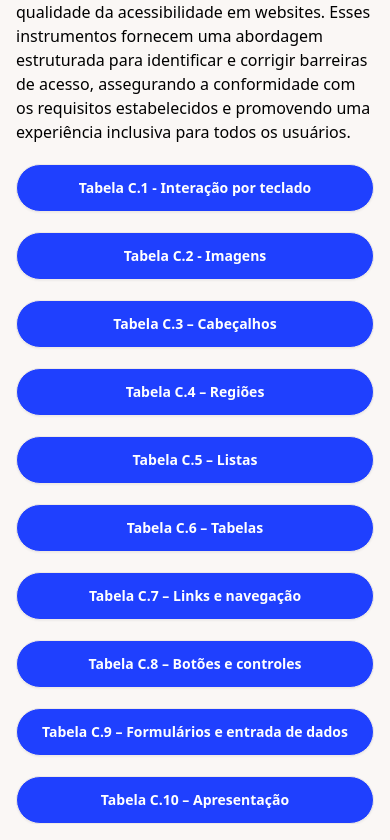
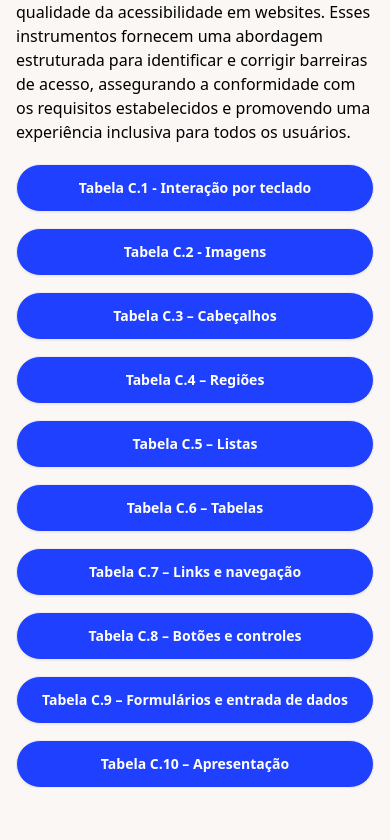
Before and after one commit to cwtshh/guia-acessibilidade-ihc, a React (Vite) app: page /abnt in a window 390 px wide. Shown: the part 1696-2536 px from the top of the page. After the commit the page ends 2500 px from the top, so only its background shows below. Built offline with nearby package versions, Linux system fonts and the light colour scheme.

Commit message:
fazendeiro

```diff
--- a/src/pages/abnt/Abnt.tsx
+++ b/src/pages/abnt/Abnt.tsx
@@ -160,7 +160,7 @@ const Abnt = () => {
           todos os usuários.
         </p>
 
-        <div className="flex flex-col sm:flex-row gap-5 sm:gap-2 overflow-x-auto">
+        <div className="flex flex-col sm:flex-row gap-4 sm:gap-2 overflow-x-auto">
           <button
             onClick={() => navigate("/abnt/tabela/c1")}
             className="btn bg-primary-800 text-white w-full sm:w-auto"
```
